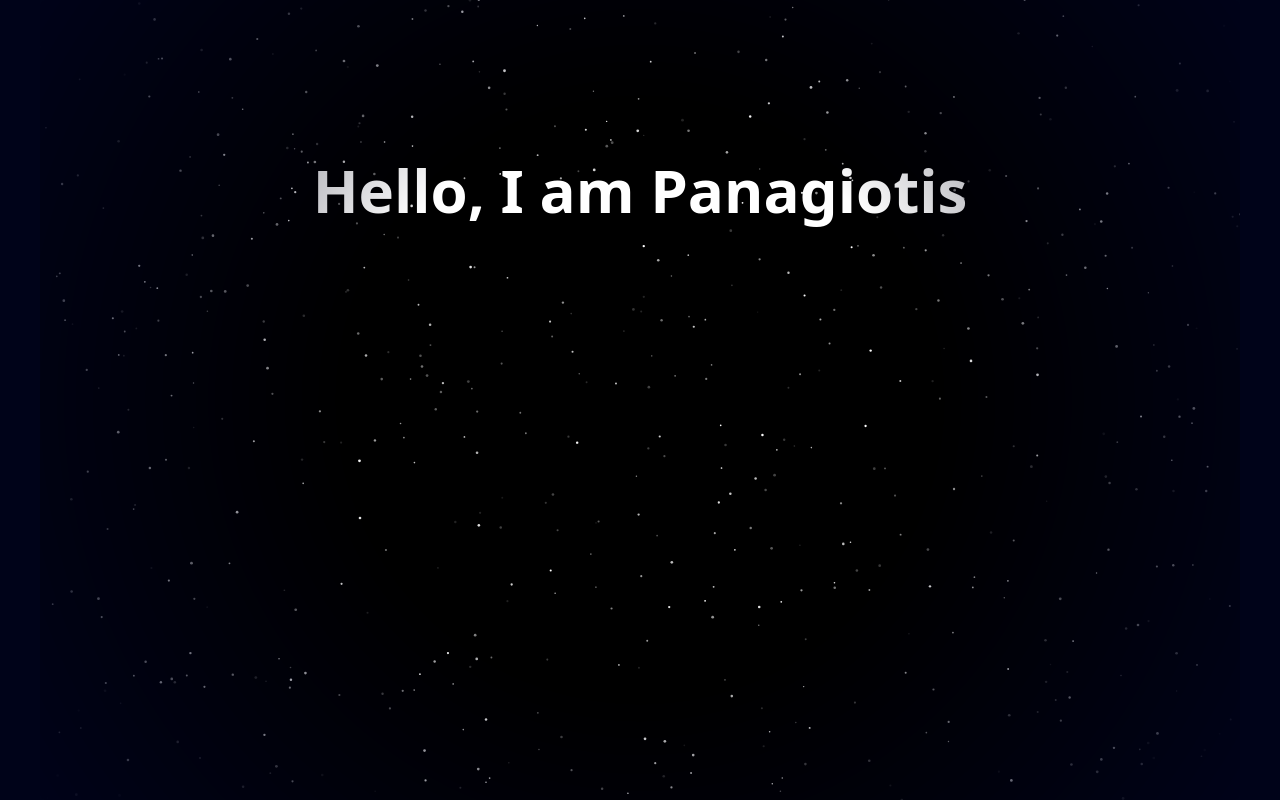
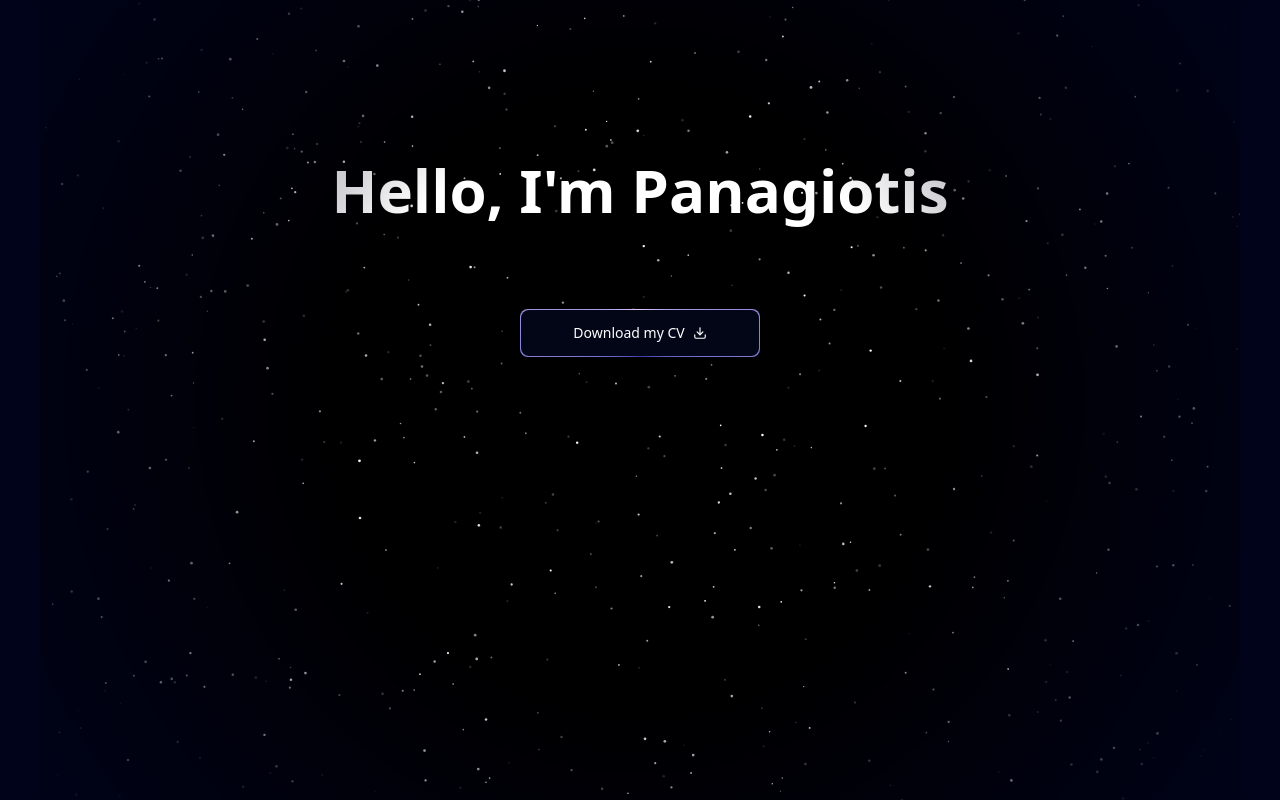
Before and after one commit to panagiotiskon/Portfolio, a Next.js app: page / in a window 1280 px wide. Built offline with nearby package versions, Linux system fonts and the light colour scheme.

Commit message:
added magicButton

```diff
--- a/components/Hero.tsx
+++ b/components/Hero.tsx
@@ -1,18 +1,22 @@
 import React from 'react'
 import { SparklesCore } from './ui/sparkles'
-import { TextGenerateEffect } from './ui/text-generate-effect'
+import { TextGenerateEffect } from './ui/textGenerateEffect'
+import MagicButton from './ui/magicButton'
+import { FiDownload } from "react-icons/fi";
+
 
 const Hero = () => {
   return (
     <div className="">
       <div className="h-screen relative w-full bg-black flex flex-col overflow-hidden rounded-md fade-mask">
         <div className="md:text-6xl text-3xl lg:text-6xl font-bold text-center text-white pt-20 mt-20">
-          <p >
-            Hello, I am Panagiotis
-          </p>
-          <TextGenerateEffect words="I am a Software Developer" className="text-3xl" />
+          <p>Hello, I&apos;m Panagiotis</p>
+          <TextGenerateEffect
+            words="Welcome to my portofolio"
+            className="text-3xl"
+          />
         </div>
-        <div className="w-full absolute inset-0 h-screen items-center justify-center">
+        <div className="w-full absolute inset-0 h-screen items-center justify-center mb-4">
           <SparklesCore
             id="tsparticlesfullpage"
             background="transparent"
@@ -23,6 +27,9 @@ const Hero = () => {
             particleColor="#FFFFFF"
           />
         </div>
+        <a href="#about" className='items-center justify-center flex'>
+          <MagicButton title="Download my CV" icon={<FiDownload/>} position="right"/>
+        </a>
       </div>
     </div>
   );
--- /dev/null
+++ b/components/ui/magicButton.tsx
@@ -0,0 +1,35 @@
+import React from "react";
+
+const MagicButton = ({
+  title,
+  icon,
+  position,
+  handleClick,
+  otherClasses,
+}: {
+  title: string;
+  icon: React.ReactNode;
+  position: string;
+  handleClick?: () => void;
+  otherClasses?: string;
+}) => {
+  return (
+    <button
+      className="relative inline-flex h-12 md:w-60 mt-10 overflow-hidden rounded-lg p-[1px] focus:outline-none"
+      onClick={handleClick}
+    >
+      <span className="absolute inset-[-1000%] animate-[spin_2s_linear_infinite] bg-[conic-gradient(from_90deg_at_50%_50%,#E2CBFF_0%,#393BB2_50%,#E2CBFF_100%)]" />
+
+      <span
+        className={`inline-flex h-full w-full cursor-pointer items-center justify-center rounded-lg
+             bg-slate-950 px-7 text-sm font-medium text-white backdrop-blur-3xl gap-2 ${otherClasses}`}
+      >
+        {position === "left" && icon}
+        {title}
+        {position === "right" && icon}
+      </span>
+    </button>
+  );
+};
+
+export default MagicButton;
--- a/package.json
+++ b/package.json
@@ -20,6 +20,7 @@
     "next-themes": "^0.4.4",
     "react": "^19.0.0",
     "react-dom": "^19.0.0",
+    "react-icons": "^5.4.0",
     "tailwind-merge": "^3.0.1",
     "tslib": "^2.8.1"
   },
```
Also changed, not shown: components/ui/textGenerateEffect.tsx (renamed from components/ui/text-generate-effect.tsx), 1 other file (tests, documents, lock files or other folders).
